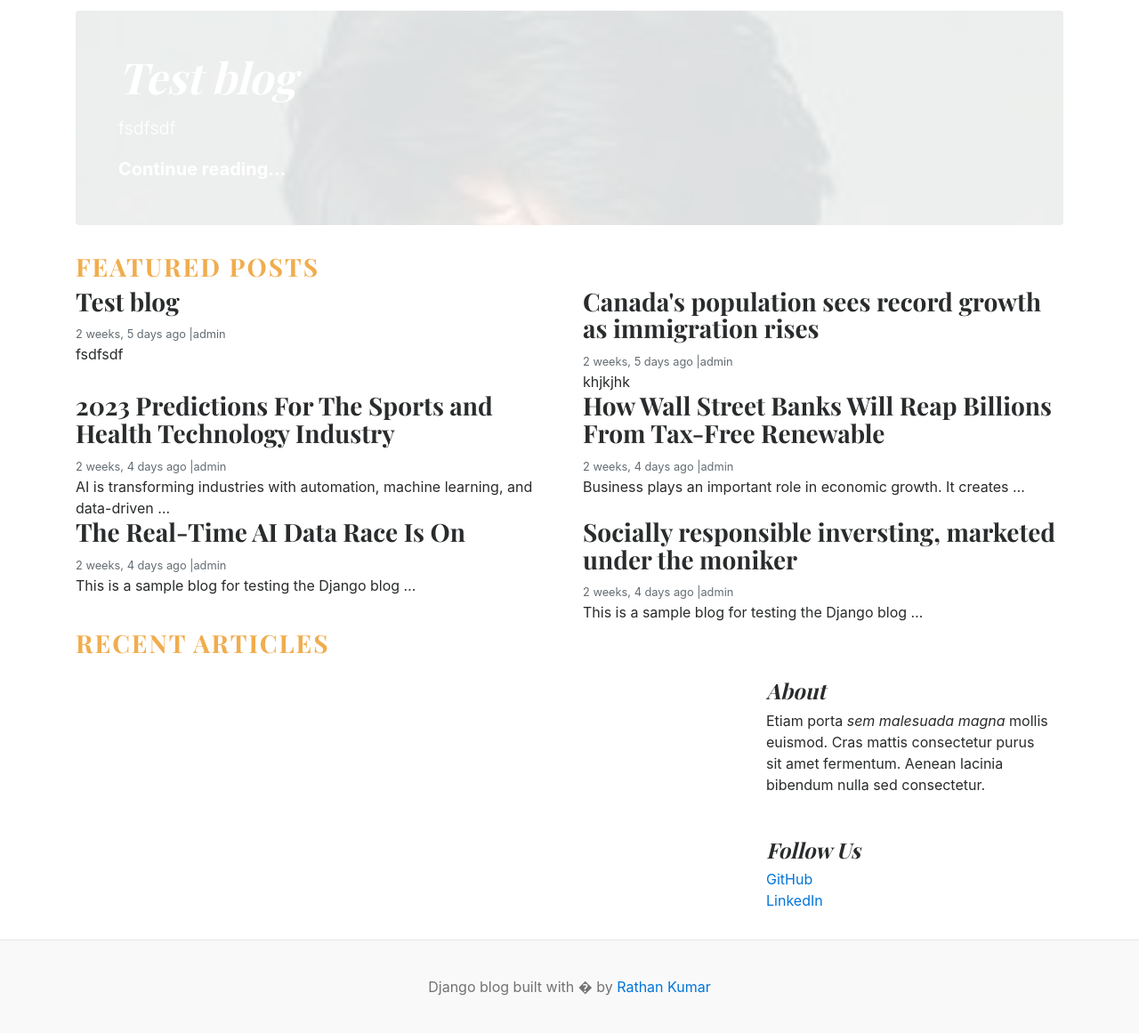
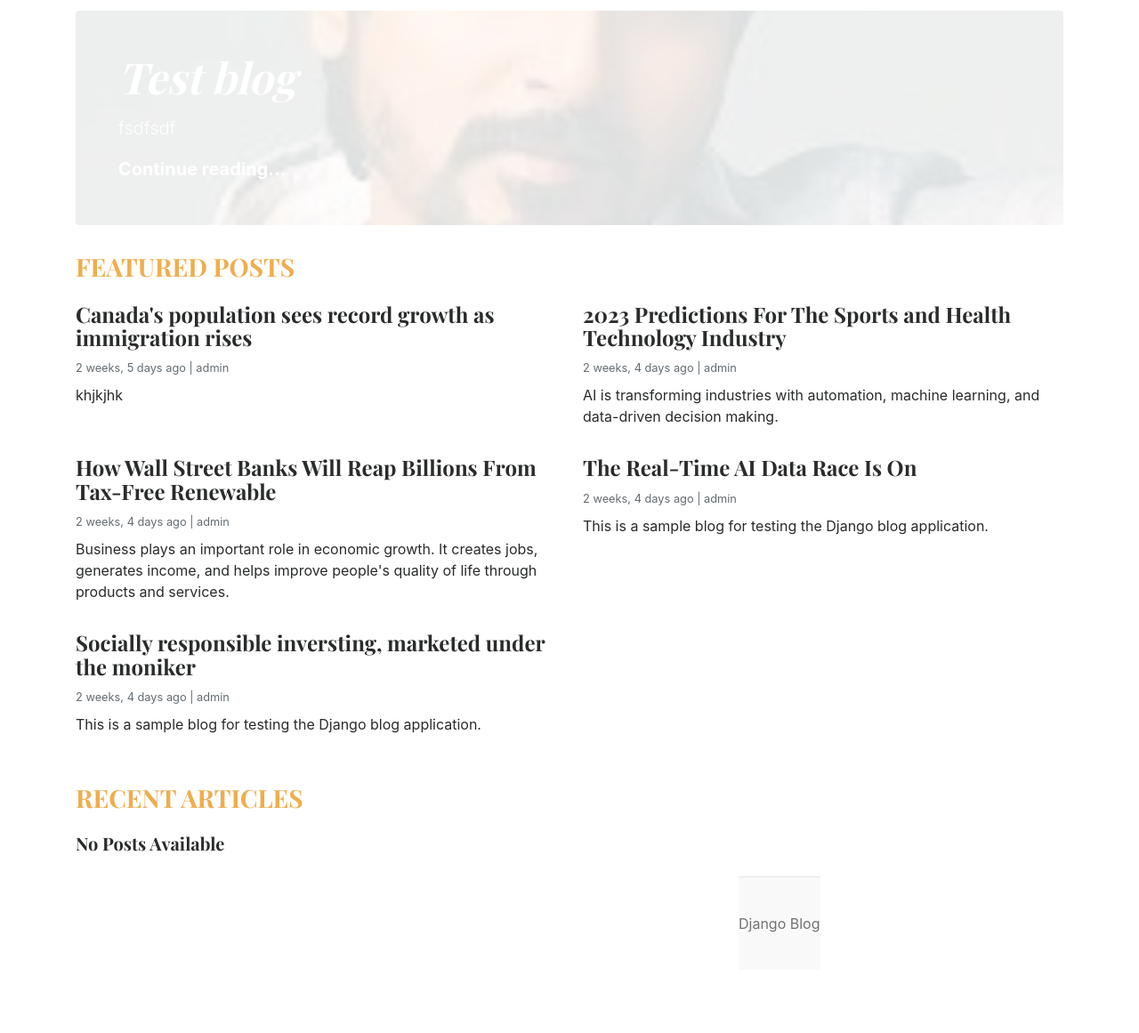
Before and after one commit to makilas157/blog, a Django app: page / in a window 1280 px wide. Shown: the part 135-1296 px from the top of the page at 89% size. After the commit the page ends 1183 px from the top, so only its background shows below. Run offline with Django 5.2, Linux system fonts and the light colour scheme; data comes from the database, SQL or seed files in the repository; both versions use the stored data as it was after the commit.

Commit message:
Fixed Category model __str__ method and updated home page

```diff
--- /dev/null
+++ b/blog/urls.py
@@ -0,0 +1,6 @@
+from django.urls import path
+from . import views
+
+urlpatterns = [
+    path('<int:category_id>/', views.posts_by_category, name='category'),
+]
--- a/blog/views.py
+++ b/blog/views.py
@@ -1,15 +1,45 @@
-from django.shortcuts import render
-from .models import Category, Blog
+from django.shortcuts import render, get_object_or_404
+from .models import Blog, Category
+
 
 def home(request):
+
     categories = Category.objects.all()
-    featured_posts = Blog.objects.filter(is_featured=True,status="Published")
-    posts = Blog.objects.filter(is_featured=False,status="Published")
-    print(posts)
+
+    featured_posts = Blog.objects.filter(
+        is_featured=True,
+        status="Published"
+    )
+
+    posts = Blog.objects.filter(
+        is_featured=False,
+        status="Published"
+    )
+
     context = {
-        'categories': categories,
-        'featured_posts': featured_posts,
-        'posts': posts,
+        "categories": categories,
+        "featured_posts": featured_posts,
+        "posts": posts,
     }
 
-    return render(request, 'home.html', context)
+    return render(request, "home.html", context)
+
+
+def posts_by_category(request, category_id):
+
+    categories = Category.objects.all()
+
+    category = get_object_or_404(Category, id=category_id)
+
+    posts = Blog.objects.filter(
+        category=category,
+        status="Published"
+    )
+
+    context = {
+        "categories": categories,
+        "category": category,
+        "posts": posts,
+    }
+
+    return render(request, "posts_by_category.html", context)
--- a/blog_main/settings.py
+++ b/blog_main/settings.py
@@ -123,5 +123,6 @@ STATICFILES_DIRS = [
 STATIC_ROOT=BASE_DIR/"staticfiles"
 
 DEFAULT_AUTO_FIELD='django.db.models.BigAutoField'
+
 MEDIA_URL='/media/'
 MEDIA_ROOT=BASE_DIR/'media'
--- /dev/null
+++ b/blog_main/templates/base.html
@@ -0,0 +1,55 @@
+{% load static %}
+<!DOCTYPE html>
+<html lang="en">
+<head>
+    <meta charset="UTF-8">
+    <meta name="viewport" content="width=device-width, initial-scale=1.0">
+    <title>Django Blogs</title>
+
+    <link href="https://getbootstrap.com/docs/4.0/dist/css/bootstrap.min.css" rel="stylesheet">
+    <link href="https://fonts.googleapis.com/css?family=Playfair+Display:700,900" rel="stylesheet">
+    <link href="{% static 'css/blog.css' %}" rel="stylesheet">
+</head>
+
+<body>
+
+<div class="container">
+
+    <!-- Header -->
+    <header class="blog-header py-3">
+        <div class="row flex-nowrap justify-content-between align-items-center">
+            <div class="col-8 pt-1">
+                <a class="blog-header-logo text-dark" href="/">Django Blog</a>
+            </div>
+
+            <div class="col-4 d-flex justify-content-end align-items-center">
+                <a class="btn btn-warning btn-sm" href="#">Login</a>
+                &nbsp;
+                <a class="btn btn-outline-secondary btn-sm" href="#">Register</a>
+            </div>
+        </div>
+    </header>
+
+    <!-- Top Categories -->
+    <div class="nav-scroller py-1 mb-2">
+        <nav class="nav d-flex justify-content-between">
+            {% for cat in categories %}
+                <a class="p-2 text-muted" href="{% url 'category' cat.id %}">
+                    {{ cat.category_name }}
+                </a>
+            {% endfor %}
+        </nav>
+    </div>
+
+    {% block content %}
+    {% endblock %}
+
+    <!-- Footer -->
+    <footer class="blog-footer mt-5">
+        <p>Django Blog</p>
+    </footer>
+
+</div>
+
+</body>
+</html>
--- a/blog_main/templates/home.html
+++ b/blog_main/templates/home.html
@@ -1,107 +1,120 @@
-{% load static %}
-<!DOCTYPE html>
-<html lang="en">
-<head>
-    <meta charset="UTF-8">
-    <meta http-equiv="X-UA-Compatible" content="IE=edge">
-    <meta name="viewport" content="width=device-width, initial-scale=1.0">
-    <title>Django Blogs</title>
-    <link href="https://getbootstrap.com/docs/4.0/dist/css/bootstrap.min.css" rel="stylesheet">
-    <link href="https://fonts.googleapis.com/css?family=Playfair+Display:700,900" rel="stylesheet">
-    <link href="{% static 'css/blog.css' %}" rel="stylesheet">
-  </head>
-<body>
-    <div class="container">
-      <header class="blog-header py-3">
-        <div class="row flex-nowrap justify-content-between align-items-center">
-          <div class="col-8 pt-1">
-            <a class="blog-header-logo text-dark" href="/">Django Blog</a>
-          </div>
-          <div class="col-4 d-flex justify-content-end align-items-center">
-            <a class="btn btn-sm btn-warning" href="#">Login</a> &nbsp;
-            <a class="btn btn-sm btn-outline-secondary" href="#">Register</a>
-          </div>
-        </div>
-      </header>
+{% extends "base.html" %}
 
-      <div class="nav-scroller py-1 mb-2">
-        <nav class="nav d-flex justify-content-between">
-          {% for cat in categories %}
-          <a class="p-2 text-muted" href="#">{{ cat }}</a>
-          {% endfor %}
-        </nav>
-      </div>
+{% block content %}
+
+<!-- Hero Section -->
 
 {% for post in featured_posts %}
     {% if forloop.first %}
- <div class="jumbotron p-3 p-md-5 text-white rounded bg-dark"style="background-image: url({{ post.featured_image.url }}); background-blend-mode: overlay; background-size: cover;">
+    <div class="jumbotron p-3 p-md-5 text-white rounded bg-dark"
+        {% if post.featured_image %}
+        style="background-image:url('{{ post.featured_image.url }}');
+               background-size:cover;
+               background-position:center;
+               background-blend-mode:overlay;"
+        {% endif %}>
+
         <div class="col-md-8 px-0">
-      <h1 class="display-4 font-italic">{{ post.title}}</h1>
-      <p class="lead my-3">{{ post.short_description}}</p>
-      <p class="lead mb-0"><a href="#" class="text-white font-weight-bold">Continue reading...</a></p>
+            <h1 class="display-4 font-italic">
+                {{ post.title }}
+            </h1>
+
+            <p class="lead my-3">
+                {{ post.short_description|truncatewords:20 }}
+            </p>
+
+            <p class="lead mb-0">
+                <a href="#" class="text-white font-weight-bold">
+                    Continue reading...
+                </a>
+            </p>
         </div>
+
     </div>
     {% endif %}
 {% endfor %}
 
 
 <!-- Featured Posts -->
-  <h3 class="text-uppercase text-warning" style="letter-spacing: 2px;">Featured Posts</h3>
-  <div class="row mb-2">
+
+<h3 class="text-uppercase text-warning mb-4">
+    Featured Posts
+</h3>
+
+<div class="row mb-4">
+
     {% for post in featured_posts %}
+
+        {% if not forloop.first %}
+
         <div class="col-md-6">
-      <div class="card border-0" >
+
+            <div class="card border-0 shadow-sm mb-3">
+
                 <div class="card-body">
-          <h3>{{ post.title }}</h3>
-          <small class="mb-1 text-muted">{{ post.created_at | timesince }} ago |{{ post.author }}</small>
-          <p class="card-text">{{ post.short_description | truncatewords:10 }}</p>
+
+                    <h4>{{ post.title }}</h4>
+
+                    <small class="text-muted">
+                        {{ post.created_at|timesince }} ago | {{ post.author }}
+                    </small>
+
+                    <p class="mt-2">
+                        {{ post.short_description|truncatewords:25 }}
+                    </p>
+
                 </div>
+
             </div>
+
         </div>
+
+        {% endif %}
+
     {% endfor %}
 
 </div>
 
-  <!--Recent Articles-->
-  <h3 class="text-uppercase text-warning" style="letter-spacing: 2px;">Recent Articles</h3>
-  <main role="main" class="container p-0">
+
+<!-- Recent Articles -->
+
+<h3 class="text-uppercase text-warning mb-4">
+    Recent Articles
+</h3>
+
 <div class="row">
-      <div class="col-md-8 blog-main">
+
+    <!-- Blog Posts -->
+
+    <div class="col-md-8">
+
         {% for post in posts %}
-         <div class="card border-0" >
+
+        <div class="card border-0 shadow-sm mb-4">
+
             <div class="card-body">
+
                 <h3>{{ post.title }}</h3>
-          <small class="mb-1 text-muted">{{ post.created_at | timesince }} ago |{{ post.author }}</small>
-          <p class="card-text">{{ post.short_description}}</p>
+
+                <small class="text-muted">
+                    {{ post.created_at|timesince }} ago | {{ post.author }}
+                </small>
+
+                <p class="mt-3">
+                    {{ post.short_description }}
+                </p>
+
             </div>
+
         </div>
+
+        {% empty %}
+
+        <h5>No Posts Available</h5>
+
         {% endfor %}
 
     </div>
-      <!-- /.blog-main -->
 
-      <aside class="col-md-4 blog-sidebar">
-        <div class="p-3 mb-3 bg-light rounded">
-          <h4 class="font-italic">About</h4>
-          <p class="mb-0">Etiam porta <em>sem malesuada magna</em> mollis euismod. Cras mattis consectetur purus sit amet fermentum. Aenean lacinia bibendum nulla sed consectetur.</p>
-        </div>
 
-        <div class="p-3">
-          <h4 class="font-italic">Follow Us</h4>
-          <ol class="list-unstyled">
-            <li><a href="#">GitHub</a></li>
-            <li><a href="#">LinkedIn</a></li>
-          </ol>
-        </div>
-      </aside><!-- /.blog-sidebar -->
-
-    </div><!-- /.row -->
-
-  </main><!-- /.container -->
-
-</div>
-<footer class="blog-footer">
-  <p>Django blog built with � by <a href="#">Rathan Kumar</a></p>
-</footer>
-</body>
-</html>
+{% endblock %}
--- a/blog_main/urls.py
+++ b/blog_main/urls.py
@@ -1,8 +1,7 @@
-"""
-URL configuration for blog_main project.
+"""blog_main URL Configuration
 
 The `urlpatterns` list routes URLs to views. For more information please see:
-    https://docs.djangoproject.com/en/6.0/topics/http/urls/
+    https://docs.djangoproject.com/en/4.1/topics/http/urls/
 Examples:
 Function views
     1. Add an import:  from my_app import views
@@ -15,12 +14,13 @@ Including another URLconf
     2. Add a URL to urlpatterns:  path('blog/', include('blog.urls'))
 """
 from django.contrib import admin
-from django.urls import path
-from blog import views
+from django.urls import path, include
+from . import views
 from django.conf.urls.static import static
 from django.conf import settings
 
 urlpatterns = [
     path('admin/', admin.site.urls),
-    path('', views.home, name='home'),
-] + static(settings.MEDIA_URL, document_root=settings.MEDIA_ROOT)
+    path('', views.home,name='home'),
+    path('category/', include('blog.urls')),
+] + static(settings.MEDIA_URL,document_root=settings.MEDIA_ROOT)
--- a/blog_main/views.py
+++ b/blog_main/views.py
@@ -1,5 +1,24 @@
+from django.shortcuts import render
+from blog.models import Blog, Category
 
-from django.shortcuts import render
 
 def home(request):
-    return render(request,'home.html')
+    categories = Category.objects.all()
+
+    featured_posts = Blog.objects.filter(
+        is_featured=True,
+        status="Published"
+    )
+
+    posts = Blog.objects.filter(
+        is_featured=False,
+        status="Published"
+    )
+
+    context = {
+        "categories": categories,
+        "featured_posts": featured_posts,
+        "posts": posts,
+    }
+
+    return render(request, "home.html", context)
```
Also changed, not shown: blog/models.py (+59 -10 lines), blog_main/templates/posts_by_category.html (added, +51 -0 lines), blog/migrations/0004_category_description.py (added), db.sqlite3. Lines whose indentation alone changed are shown as unchanged.
